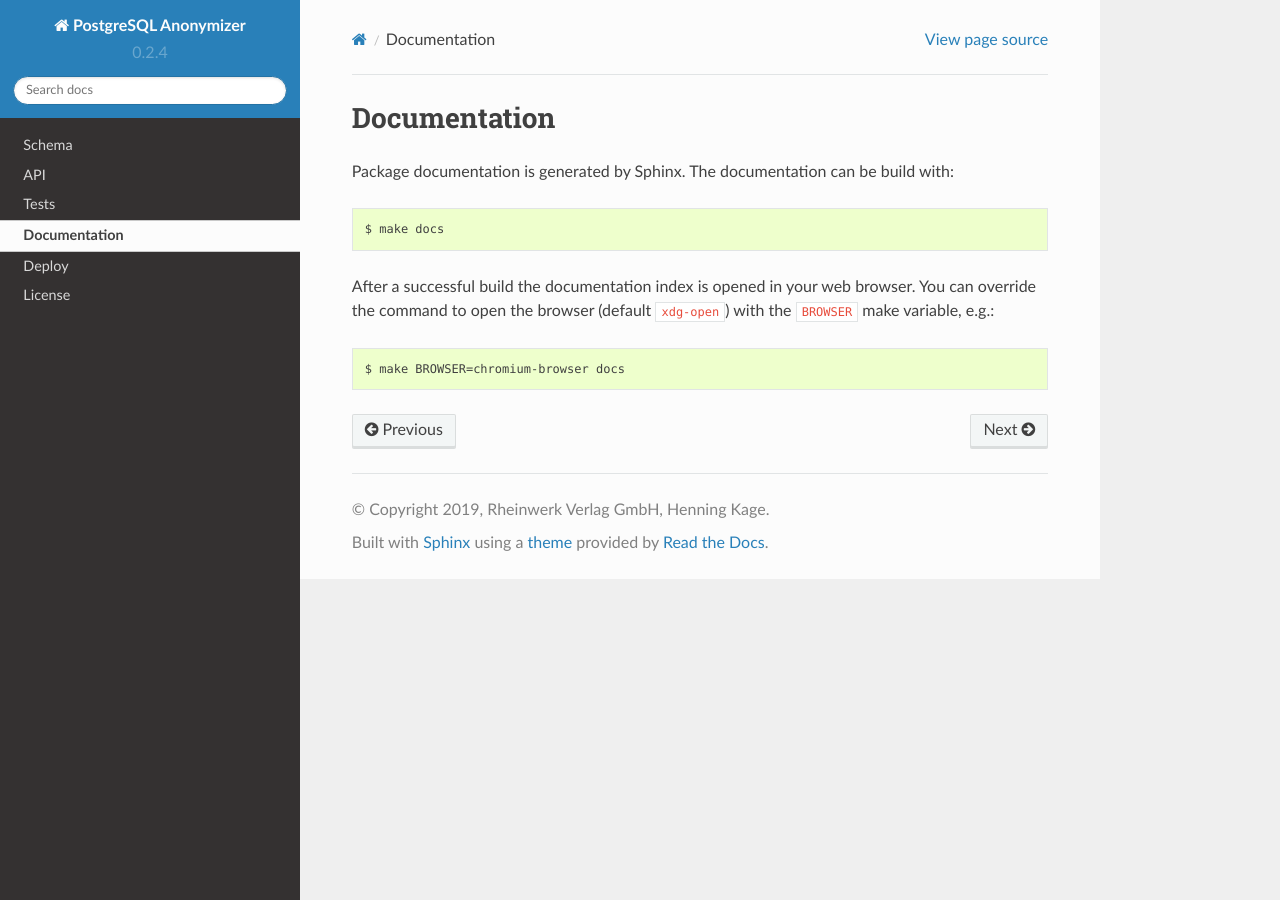
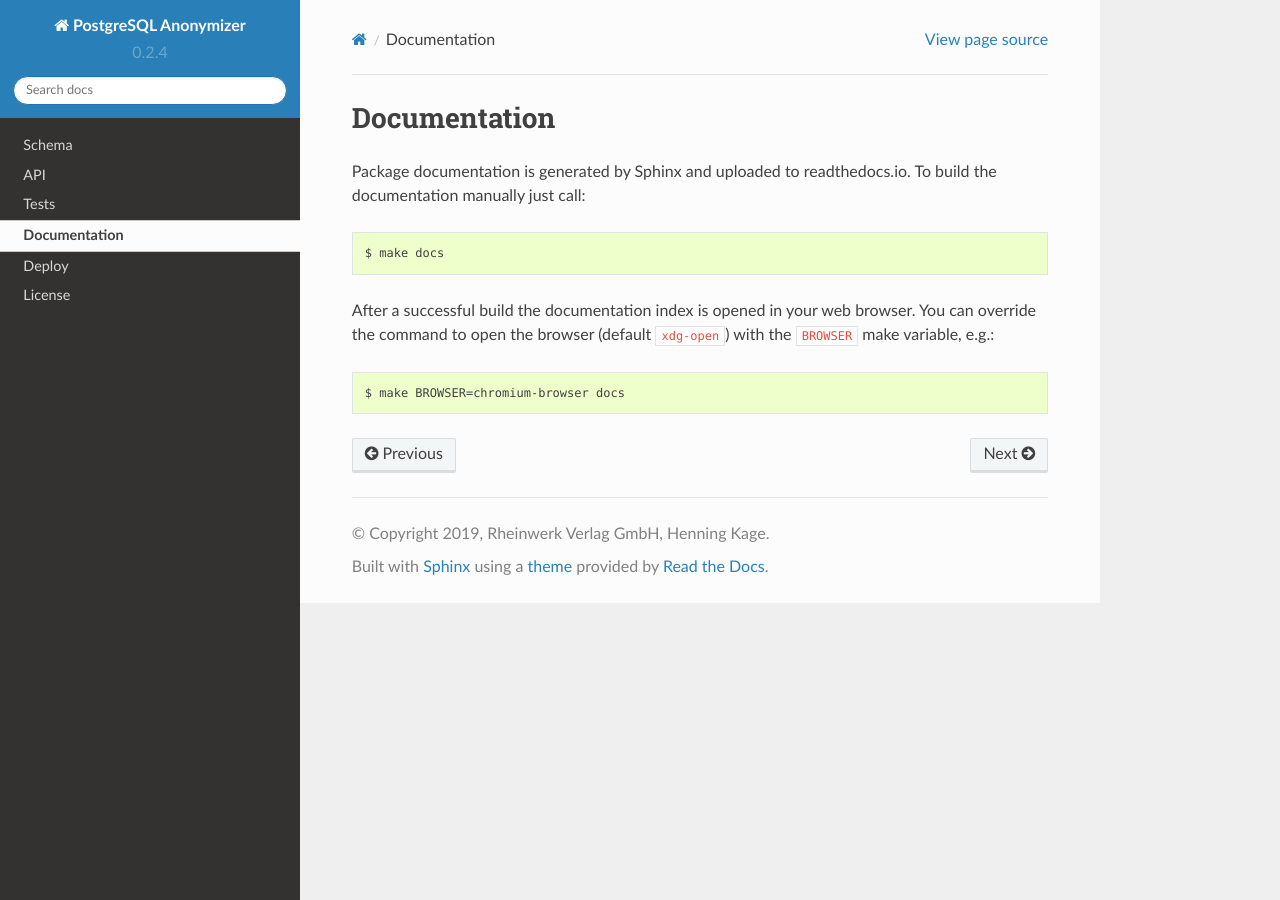
Before and after one commit to rheinwerk-verlag/pganonymize, a Sphinx documentation site: the page built from docs/documentation.rst, in a window 1280 px wide. Built offline with Sphinx 7.4.7 and the Read the Docs theme 2.0.0, drawn with Linux system fonts in a browser that asks for light colours.

Commit message:
Updated readme

```diff
--- a/docs/documentation.rst
+++ b/docs/documentation.rst
@@ -1,8 +1,8 @@
 Documentation
 =============
 
-Package documentation is generated by Sphinx. The documentation can be build
-with::
+Package documentation is generated by Sphinx and uploaded to readthedocs.io.
+To build the documentation manually just call::
 
     $ make docs
 
```
